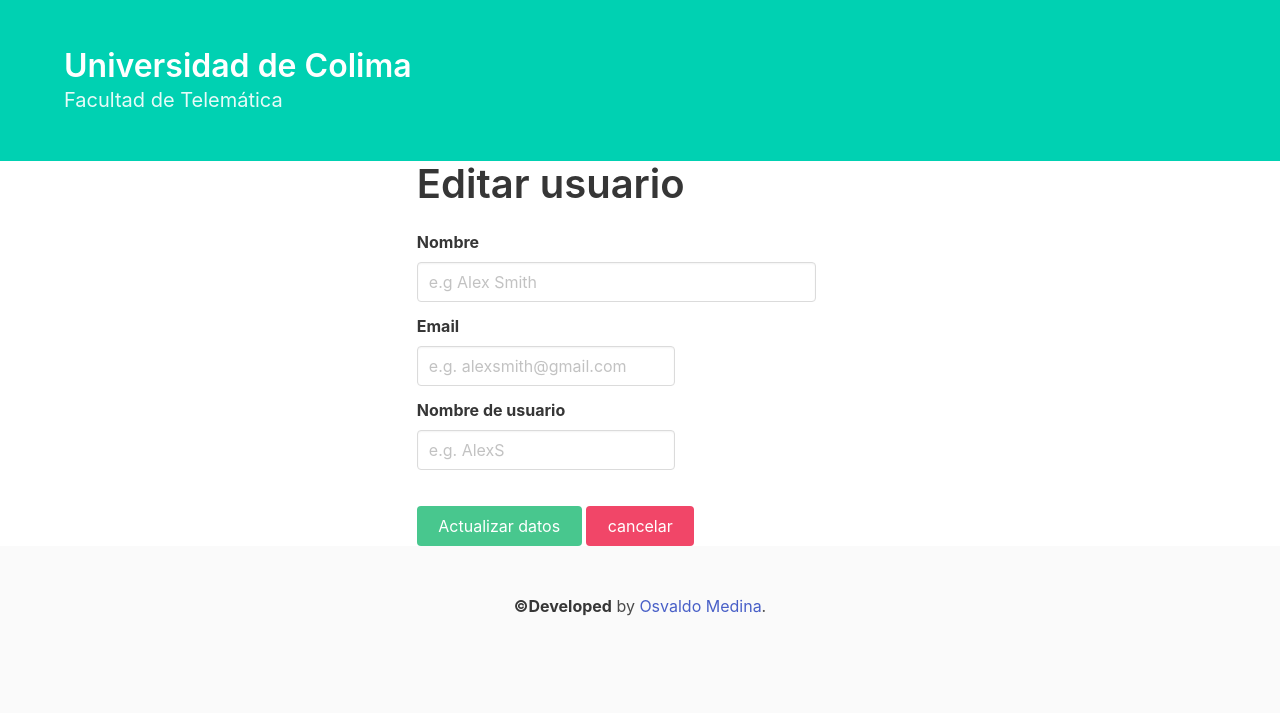
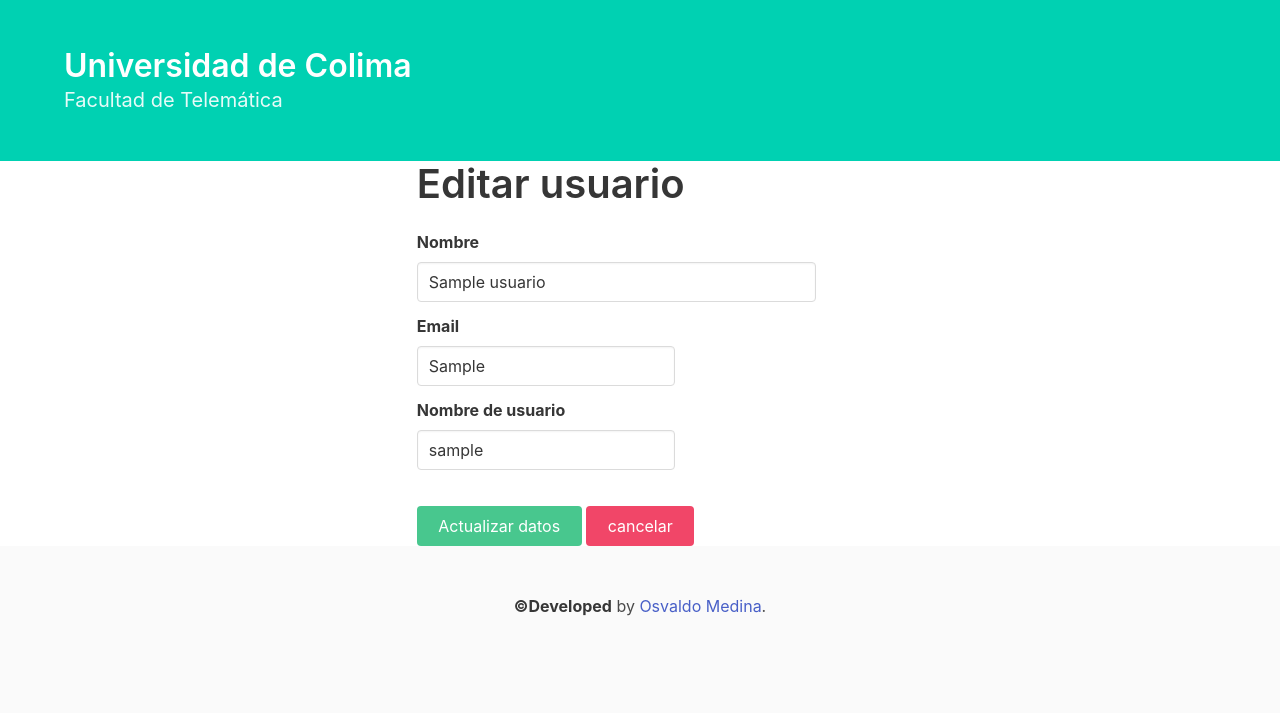
Before and after one commit to OsvaldoMDLM/login1.0, a PHP site: page /view/edituser.php?id=1 in a window 1280 px wide. Shown: the top 713 px of the page. Run offline with PHP 8.4, Linux system fonts and the light colour scheme; tables that the repository leaves empty or names only in its code hold one stand-in row (values such as "Sample post").

Commit message:
update-view fixed

```diff
--- a/model/models.php
+++ b/model/models.php
@@ -5,7 +5,7 @@
     $host="localhost";
     $user="root";
     $password="";
-    $db="activity20";
+    $db="actividad18";
 
     $conexion = mysqli_connect($host,$user,$password,$db);
     if(!$conexion)
--- a/view/edituser.php
+++ b/view/edituser.php
@@ -4,24 +4,19 @@
 <head>
     <title>Envio de informaci&oacute;n</title>
     <?php include("components/head.php")  ?>
-
 </head>
 
 <body>
-
     <?php
         include("components/header.php");
         include("../model/models.php");
         $conexion=conexion();
         $idU= $_GET['id'];
         if(isset($idU)){
-
-            $sql="SELECT * FROM usuarios WHERE id=$idU";
+            $sql="SELECT * FROM usuarios WHERE id='$idU'";
             $resultado = mysqli_query($conexion,$sql);
             $row = (mysqli_fetch_array($resultado));
-        }
     ?>
-
     <!-- Cuerpo del documento -->
     <div class="container">
         <div class="columns is-centered">
@@ -32,7 +27,7 @@
                         <label class="label">Nombre</label>
                         <div class="control">
                             <div class="columns">
-                                <div class="column is-three-fifths"><input class="input" type="text" id="nombre" name="nombre" placeholder="e.g Alex Smith" value="<?php $row["nombre"]?>"></div>
+                                <div class="column is-three-fifths"><input class="input" type="text" id="nombre" name="nombre" placeholder="e.g Alex Smith" value="<?php echo $row["nombre"]?>"></div>
                             </div>
                         </div>
                     </div>
@@ -42,7 +37,7 @@
                         <div class="control">
                             <div class="columns">
                                 <div class="column is-two-fifths">
-                                    <input class="input" type="email" id="correo" name="correo" placeholder="e.g. alexsmith@gmail.com" value="<?php $row["correo"]?>"></div>
+                                    <input class="input" type="email" id="correo" name="correo" placeholder="e.g. alexsmith@gmail.com" value="<?php echo $row["correo"]?>"></div>
                             </div>
                         </div>
                     </div>
@@ -52,7 +47,7 @@
                         <div class="control">
                             <div class="columns">
                                 <div class="column is-two-fifths">
-                                    <input class="input" type="text" id="login" name="login" placeholder="e.g. AlexS" value="<?php $row["login"]?>"></div>
+                                    <input class="input" type="text" id="login" name="login" placeholder="e.g. AlexS" value="<?php echo $row["login"]?>"></div>
                             </div>
                         </div>
                     </div>
@@ -60,7 +55,7 @@
                         <div class="control">
                             <div class="columns">
                                 <div class="column is-two-fifths">
-                                    <input class="input" type="hidden" id="id" name="id" value="<?php $row["id"]?>"></div>
+                                    <input class="input" type="hidden" id="id" name="id" value="<?php echo $row["id"]?>"></div>
                             </div>
                         </div>
                     </div>
@@ -76,7 +71,7 @@
     </div>
 
     <!-- pié de página -->
-    <?php include("components/footer.php")  ?>
+    <?php } include("components/footer.php")  ?>
 </body>
 
 </html>
```
